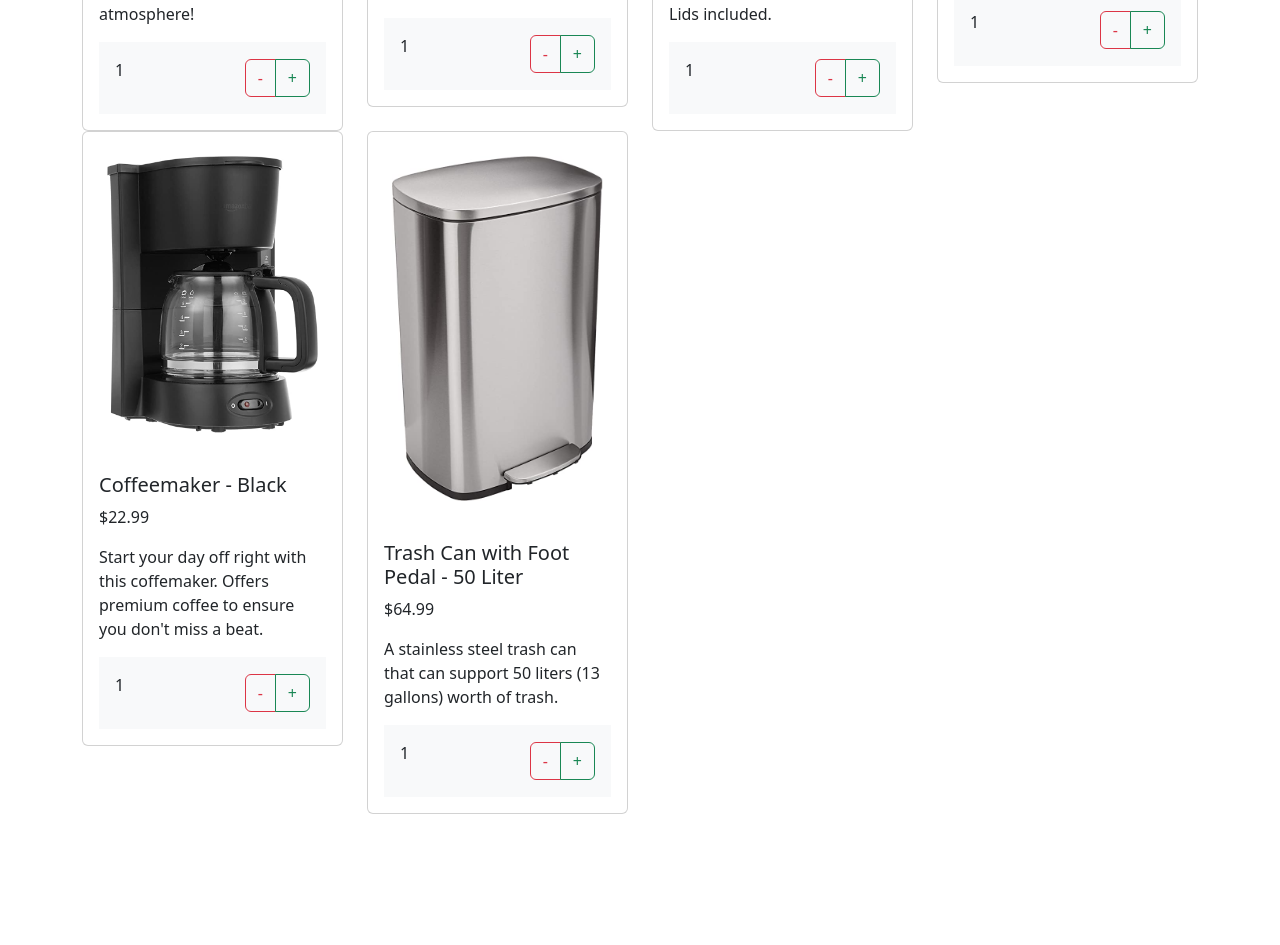
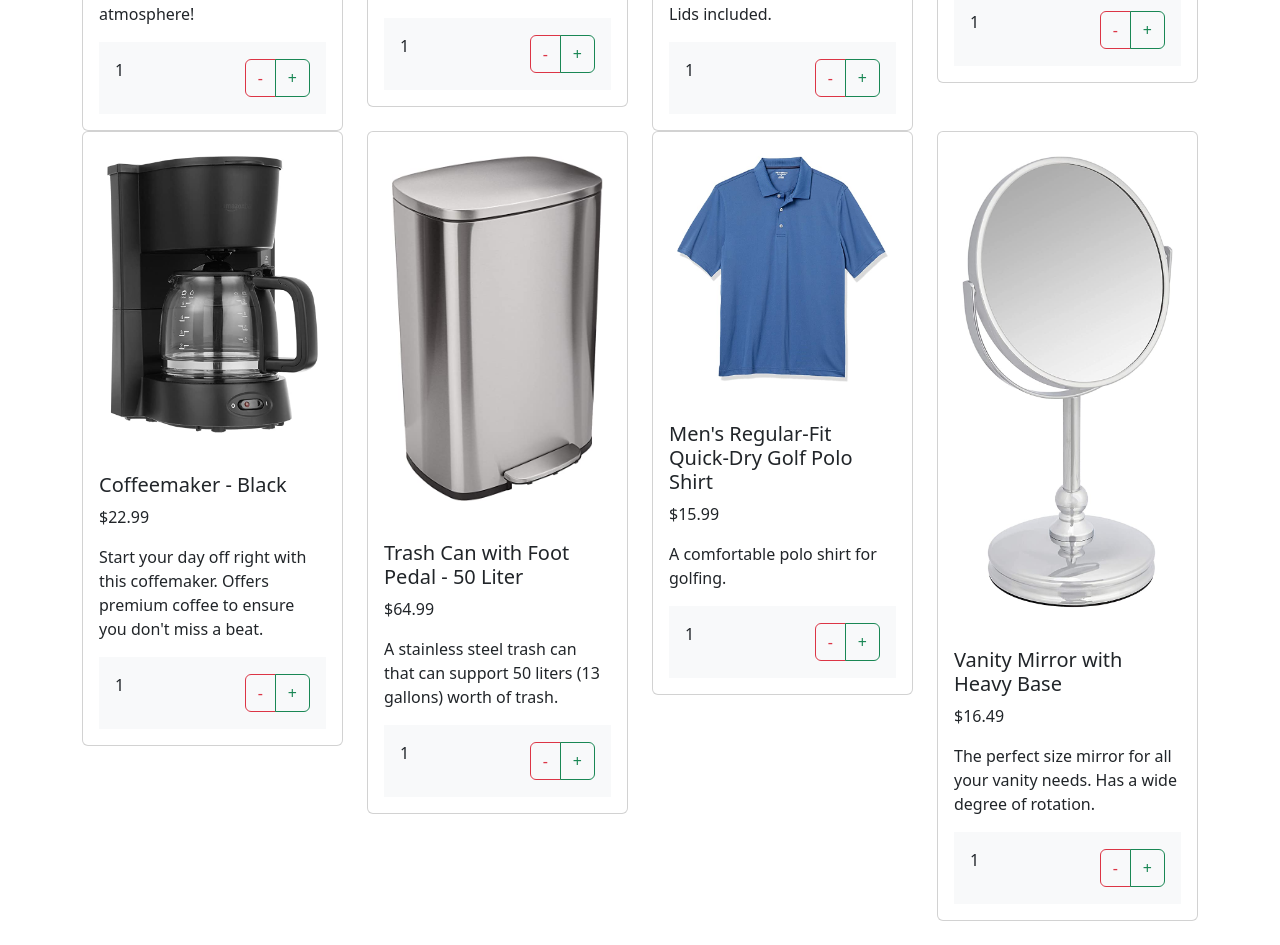
Before and after one commit to nathanturnis/secoms319, a React (Create React App) app in the folder assignment2/: page / in a window 1280 px wide. Shown: the part 520-1465 px from the top of the page. Before the commit the page ends 1358 px from the top, so only its background shows below. Built offline with nearby package versions, Linux system fonts and the light colour scheme.

Commit message:
added more products

```diff
--- a/assignment2/src/products.json
+++ b/assignment2/src/products.json
@@ -52,5 +52,23 @@
     "category": "kitchen",
     "image": "./images/trash-can-with-foot-pedal-50-liter.jpg",
     "rating": { "rate": 2.6, "count": 235 }
+  },
+  {
+    "id": 16,
+    "title": "Men's Regular-Fit Quick-Dry Golf Polo Shirt",
+    "price": 15.99,
+    "description": "A comfortable polo shirt for golfing.",
+    "category": "clothing",
+    "image": "./images/men-golf-polo-t-shirt-blue.jpg",
+    "rating": { "rate": 2.6, "count": 235 }
+  },
+  {
+    "id": 17,
+    "title": "Vanity Mirror with Heavy Base",
+    "price": 16.49,
+    "description": "The perfect size mirror for all your vanity needs. Has a wide degree of rotation.",
+    "category": "vanity",
+    "image": "./images/vanity-mirror-silver.jpg",
+    "rating": { "rate": 2.6, "count": 235 }
   }
 ]
--- a/assignment2/src/script.js
+++ b/assignment2/src/script.js
@@ -18,8 +18,6 @@ const Browse = () => {
     const [zipCode, setZipCode] = useState("");
     const [state, setState] = useState("");
     const [city, setCity] = useState("");
-
-
 
     useEffect(() => {
         total();
@@ -42,14 +40,6 @@ const Browse = () => {
         hardCopy = hardCopy.filter((cartItem) => cartItem.id !== el.id);
         setCart(hardCopy);
     };
-
-    const cartItems = cart.map((el) => (
-        <div key={el.id}>
-            <img className="img-fluid" src={el.image} width={150} />
-            {el.title}
-            ${el.price}
-        </div>
-    ));
 
     function howManyofThis(id) {
         let hmot = cart.filter((cartItem) => cartItem.id === id);
```
Also changed, not shown: assignment2/public/images/men-golf-polo-t-shirt-blue.jpg (added), assignment2/public/images/vanity-mirror-silver.jpg (added).
